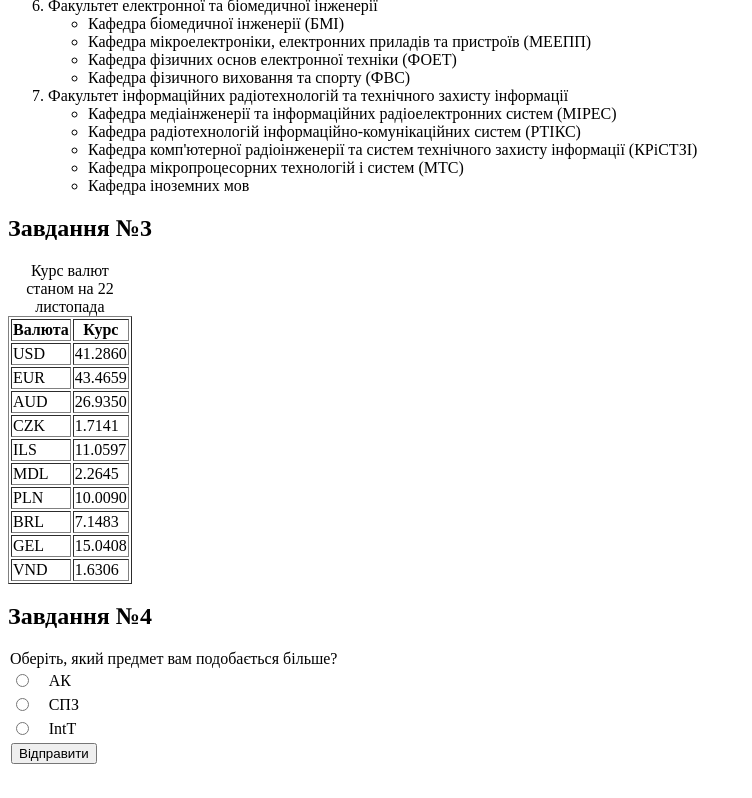
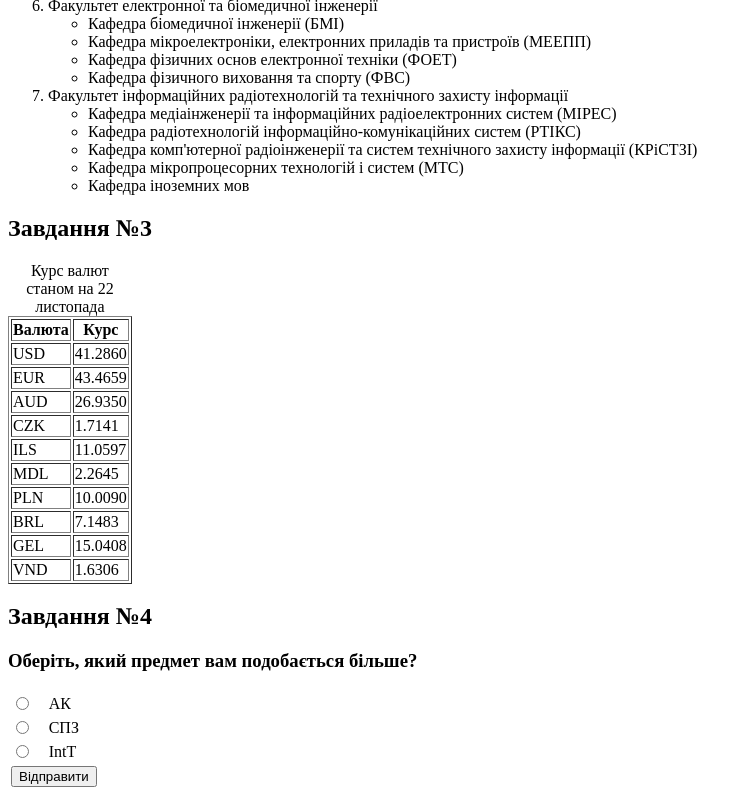
Before and after one commit to k1ntoro/laba1, a plain HTML site: page index.html in a window 1280 px wide. Shown: the part 862-1660 px from the top of the page, without its empty margins (0-752 px from the left). Before the commit the page ends 1637 px from the top, so only its background shows below. Drawn offline with Linux system fonts and the light colour scheme.

Commit message:
Update index.html

```diff
--- a/index.html
+++ b/index.html
@@ -170,7 +170,7 @@
     <h2 id="task4">Завдання №4</h2>
 
     <form action="#" method="post">
-      <legend>Оберіть, який предмет вам подобається більше?</legend>
+      <h3>Оберіть, який предмет вам подобається більше?</h3>
       <table>
         <tbody>
           <tr>
```
